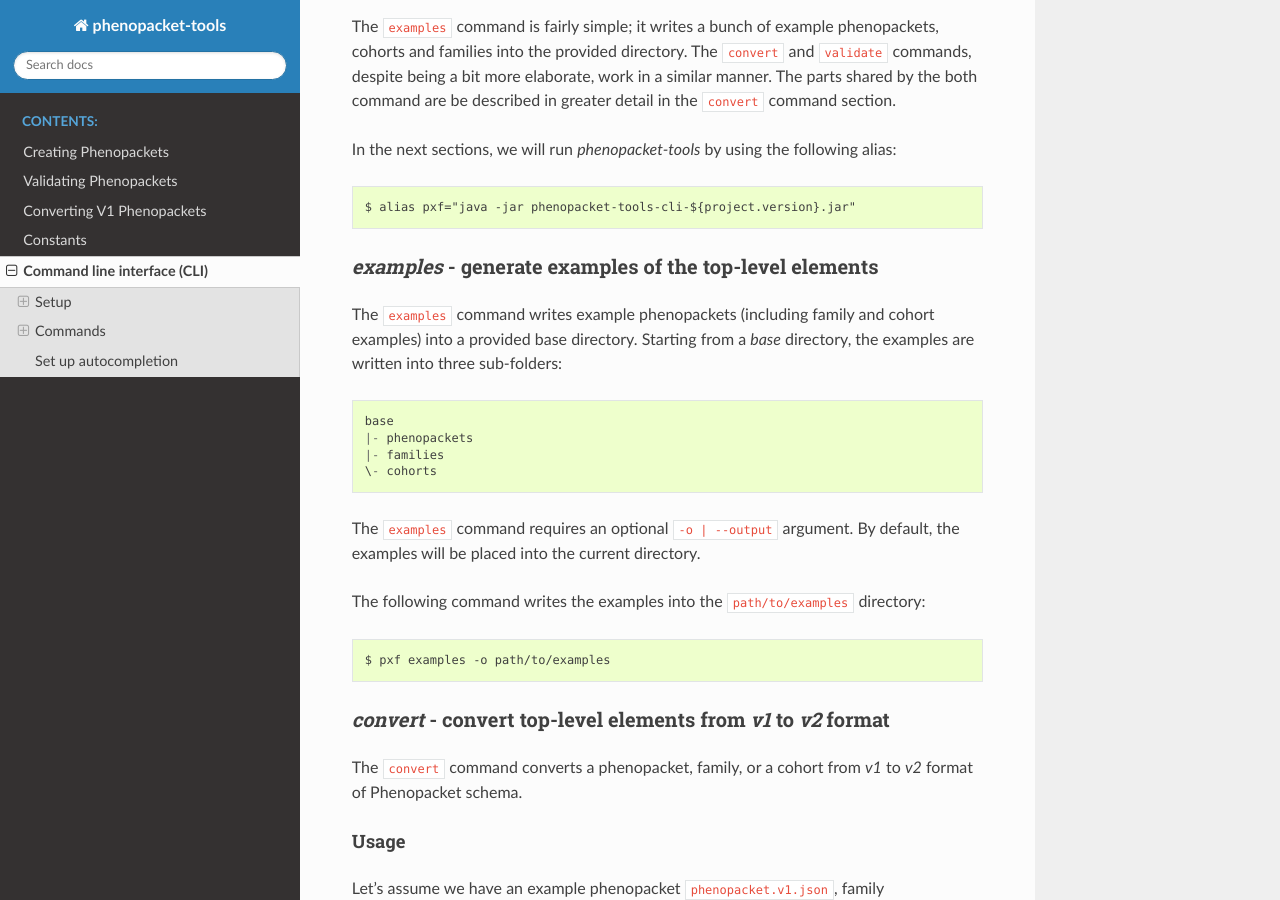
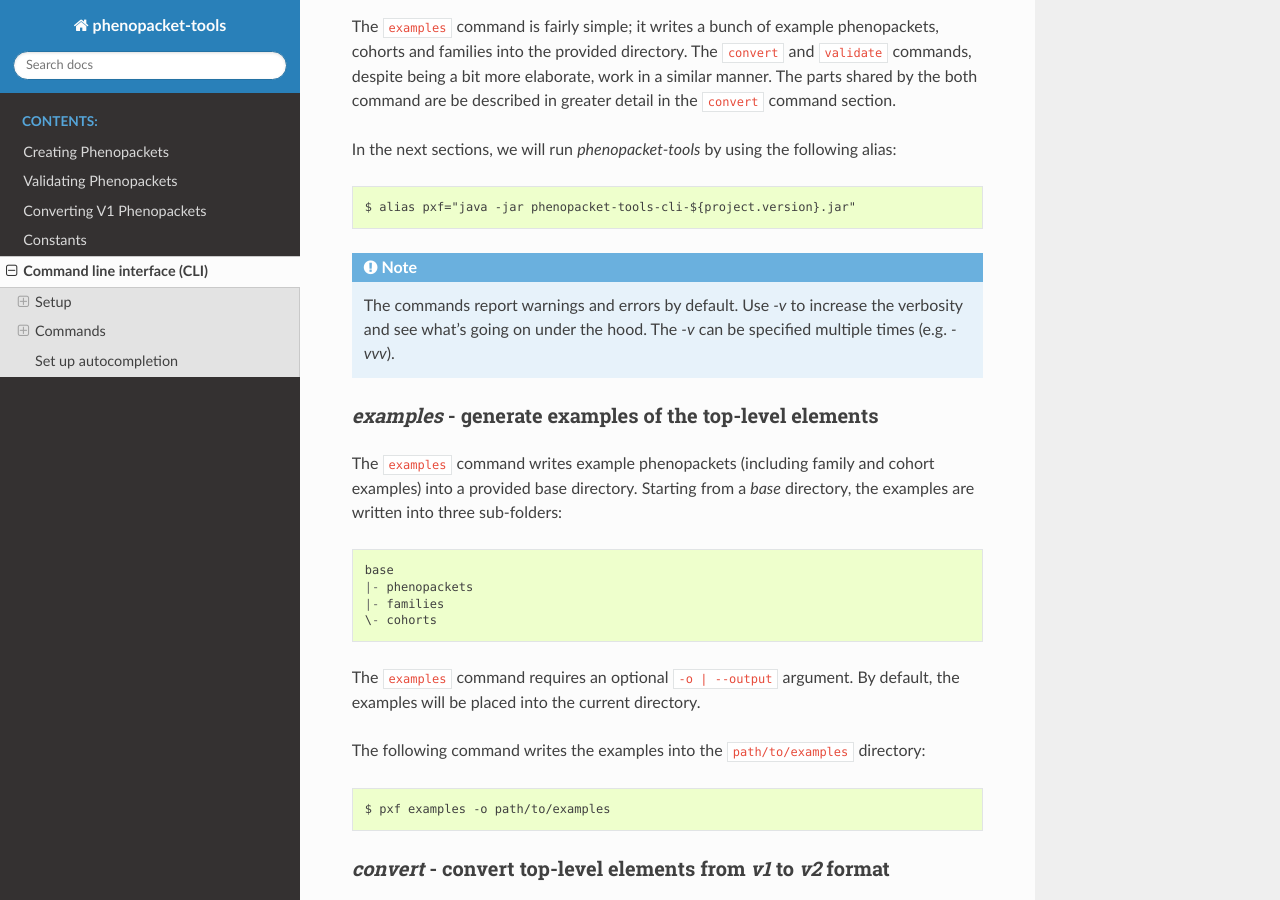
Before and after one commit to phenopackets/phenopacket-tools, a Sphinx documentation site: the page built from docs/cli.rst, in a window 1280 px wide and 900 px high, scrolled down 1555 px. Built offline with Sphinx 7.4.7 and the Read the Docs theme 2.0.0, drawn with Linux system fonts in a browser that asks for light colours.

Commit message:
Describe the verbosity in the docs.
Signed-off-by: Daniel Danis <daniel.gordon.danis@protonmail.com>

```diff
--- a/docs/cli.rst
+++ b/docs/cli.rst
@@ -69,6 +69,10 @@ in the ``convert`` command section.
 In the next sections, we will run *phenopacket-tools* by using the following alias::
 
   $ alias pxf="java -jar phenopacket-tools-cli-${project.version}.jar"
+
+.. note::
+  The commands report warnings and errors by default. Use `-v` to increase the verbosity and see what's
+  going on under the hood. The `-v` can be specified multiple times (e.g. `-vvv`).
 
 *examples* - generate examples of the top-level elements
 ^^^^^^^^^^^^^^^^^^^^^^^^^^^^^^^^^^^^^^^^^^^^^^^^^^^^^^^^^^
```
